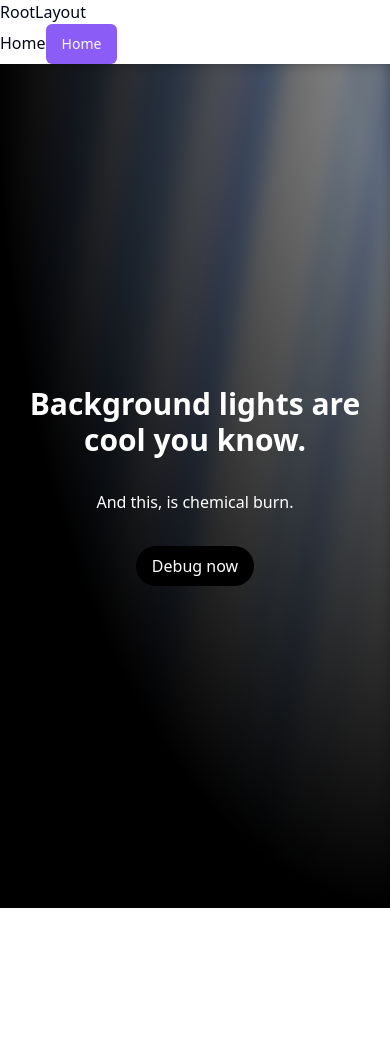
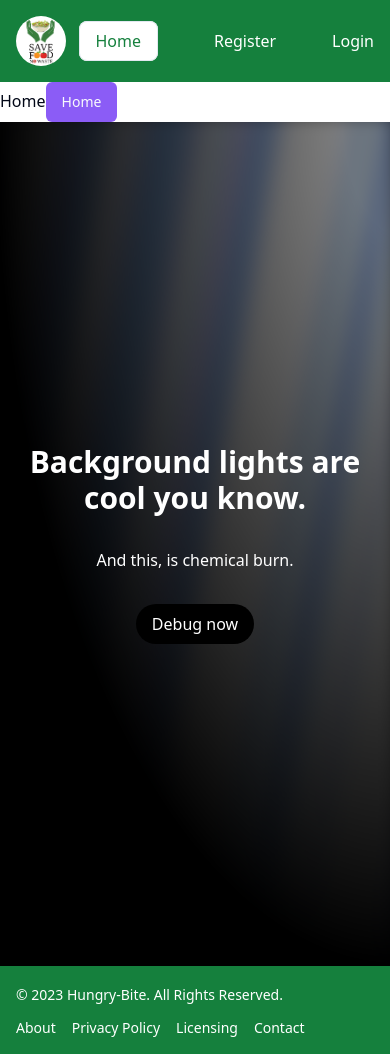
Before and after one commit to chandrakanth93986/hungry-bite, a React (Create React App) app in the folder frontend/: page / in a window 390 px wide. Before the commit the page ends 908 px from the top, so only its background shows below. Built offline with nearby package versions, Linux system fonts and the light colour scheme.

Commit message:
Added Navbar and Footer

```diff
--- a/frontend/src/RootLayout.js
+++ b/frontend/src/RootLayout.js
@@ -1,12 +1,15 @@
 import React from 'react'
 import { Outlet } from 'react-router-dom'
+import Navbar from './components/navbar/Navbar'
+import Footer from './components/footer/Footer'
 
 const RootLayout = () => {
   return (
-      <div>
-          RootLayout
-          <Outlet />
-      </div>
+    <div>
+      <Navbar />
+      <Outlet />
+      <Footer />
+    </div>
   )
 }
 
--- /dev/null
+++ b/frontend/src/components/footer/Footer.js
@@ -0,0 +1,43 @@
+import React from 'react'
+
+const Footer = () => {
+    return (
+        <div>
+            <footer className="bg-green-700 text-white">
+                <div className="w-full mx-auto max-w-screen-xl p-4 md:flex md:items-center md:justify-between">
+                    <span className="text-sm sm:text-center dark:text-gray-400">
+                        © 2023{" "}
+                        <a href="" className="hover:underline">
+                            Hungry-Bite
+                        </a>
+                        . All Rights Reserved.
+                    </span>
+                    <ul className="flex flex-wrap items-center mt-3 text-sm font-medium dark:text-gray-400 sm:mt-0">
+                        <li>
+                            <a href="" className="hover:underline me-4 md:me-6">
+                                About
+                            </a>
+                        </li>
+                        <li>
+                            <a href="" className="hover:underline me-4 md:me-6">
+                                Privacy Policy
+                            </a>
+                        </li>
+                        <li>
+                            <a href="" className="hover:underline me-4 md:me-6">
+                                Licensing
+                            </a>
+                        </li>
+                        <li>
+                            <a href="" className="hover:underline">
+                                Contact
+                            </a>
+                        </li>
+                    </ul>
+                </div>
+            </footer>
+        </div>
+    )
+}
+
+export default Footer
--- /dev/null
+++ b/frontend/src/components/navbar/Navbar.js
@@ -0,0 +1,33 @@
+import React from 'react'
+import { Link, useLocation } from 'react-router-dom'
+import logo from '../../assets/logo.png'
+
+const Navbar = () => {
+    const location = useLocation();
+    const path = location.pathname
+
+    return (
+        <div>
+            <nav className='bg-green-700 p-4 text-white flex justify-between items-center'>
+                <Link href={'/'}>
+                    <div className=''>
+                        <img src={logo} width={50} height={100} alt='Logo' className='r rounded-full block m-auto' />
+                    </div>
+                </Link>
+                <ul className='flex items-center gap-14'>
+                    <li>
+                        <Link to={'/'} className={`${path === '/' ? 'rounded-lg bg-white text-green-700 border px-4 py-2' : 'text-white'}`}>Home</Link>
+                    </li>
+                    <li>
+                        <Link to={'/register'} className={`${path === '/register' ? 'rounded-lg bg-white text-green-700 border px-4 py-2' : 'text-white'}`}>Register</Link>
+                    </li>
+                    <li>
+                        <Link to={'/login'} className={`${path === '/login' ? 'rounded-lg bg-white text-green-700 border px-4 py-2' : 'text-white'}`}>Login</Link>
+                    </li>
+                </ul>
+            </nav>
+        </div>
+    )
+}
+
+export default Navbar
```
